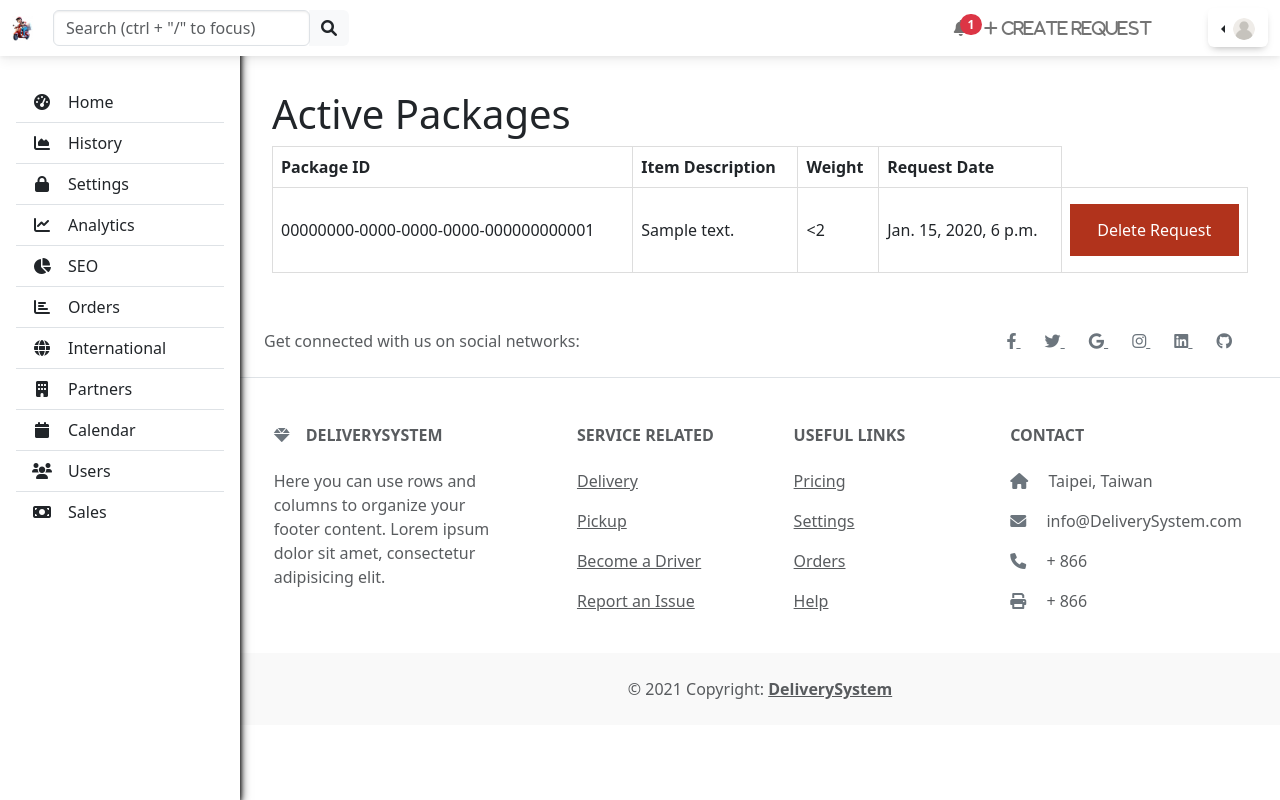
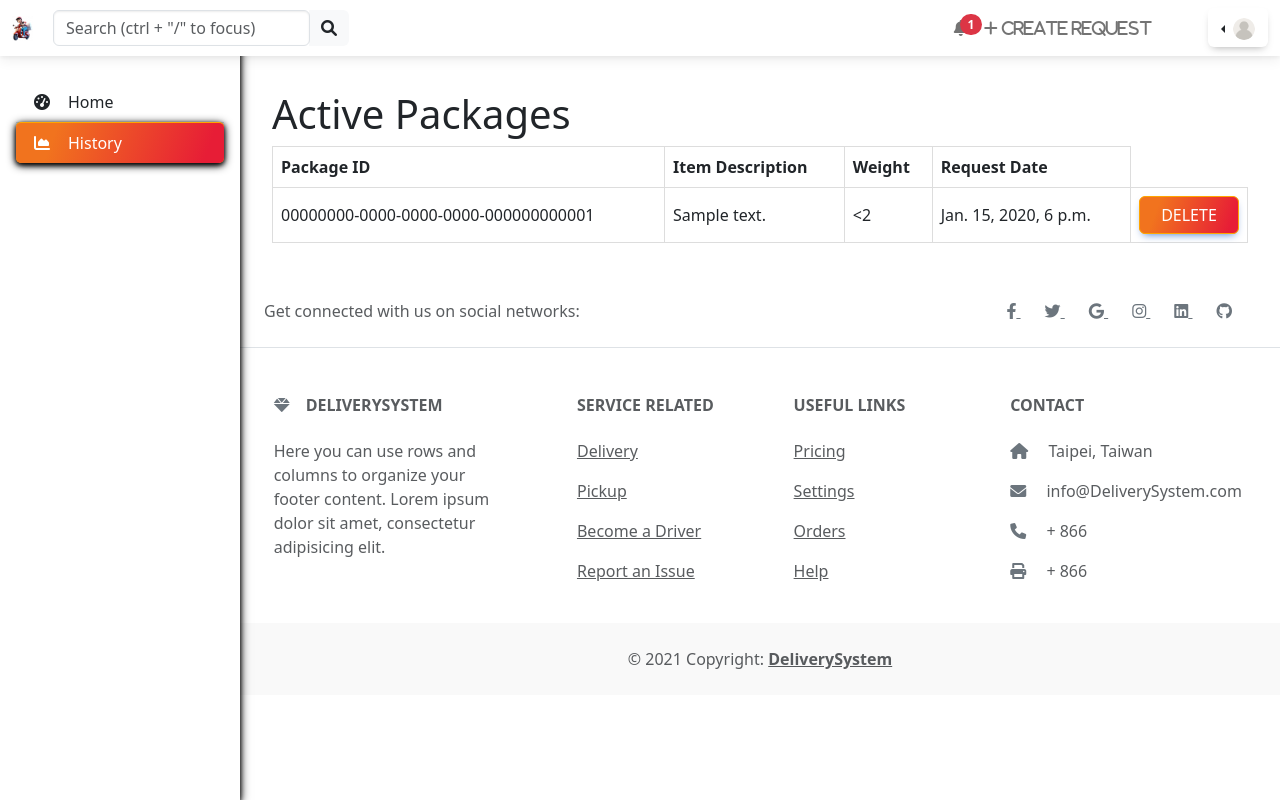
Before and after one commit to pacheco-luis/delivery_system, a Django app: page /package_list/ in a window 1280 px wide. Run offline with Django 4.2, Linux system fonts and the light colour scheme; a user stored in the database is signed in; tables that the repository leaves empty hold one stand-in row (values such as "Sample post"); some libraries are stand-ins or nearby versions; grey boxes are pictures that could not be loaded.

Commit message:
added active class to side bar for home and package_listing tabs

```diff
--- a/package_request/templates/package_list.html
+++ b/package_request/templates/package_list.html
@@ -1,4 +1,9 @@
 {% extends 'base.html' %}
+{% load bootstrap5 %}
+{% load static %}
+{% bootstrap_css %}
+{% bootstrap_javascript %}
+
 {% block title %}Packages{% endblock title %}
 {% block content %}
     <h1>Active Packages</h1>
@@ -16,8 +21,37 @@
             <td>{{ package_obj.estimate_package_weight }}</td>
             <td>{{ package_obj.order_date }}</td>
             <td>
-                <button class = "del_button" onclick="document.getElementById('deleteModal{{ package_obj.package_id }}').style.display='block'">Delete Request</button>
-                <div id="deleteModal{{ package_obj.package_id }}" class="modal">
+                <!-- <button class = "del_button" onclick="document.getElementById('deleteModal{{ package_obj.package_id }}').style.display='block'">Delete Request</button> -->
+                <button type="button"
+                    style="width: 100%;"
+                    class="btn btn-primary gradient-custom-2"
+                    data-mdb-toggle="modal"
+                    data-mdb-target="#deleteModal{{ package_obj.package_id }}"
+                >Delete</button>
+                <div class="modal fade" id="deleteModal{{ package_obj.package_id }}" tabindex="-1" aria-labelledby="exampleModalLabel" aria-hidden="true">
+                    <div class="modal-dialog">
+                      <div class="modal-content">
+                        <div class="modal-header">
+                          <h5 class="modal-title" id="exampleModalLabel">You are about to delete a request</h5>
+                          <button type="button" class="btn-close" data-mdb-dismiss="modal" aria-label="Close"></button>
+                        </div>
+                        <div class="modal-body">
+                            <p>Are you sure you want to delete this request?</p>
+                        </div>
+                        <div class="modal-footer">
+                          <button type="button" class="btn btn-secondary" data-mdb-dismiss="modal">Close</button>
+                          <a href="{% url 'package_request_app:delete_request' id=package_obj.package_id %}">
+                              <button type="button" class="btn btn-primary gradient-custom-2">Delete</button>
+                            <!-- <button type="button"
+                                class="deletebtn del_button">Delete</button> -->
+                            </a>
+                        </div>
+                      </div>
+                    </div>
+                  </div>
+
+
+                <!-- <div id="deleteModal{{ package_obj.package_id }}" class="popconfirm-toggle inline modal">
                     <div class="modal-content">
                         <div class="cont">
                             <span onclick="document.getElementById('deleteModal{{ package_obj.package_id }}').style.display='none'" class="close" title="Close">×</span>
@@ -29,10 +63,14 @@
                             </div>
                         </div>
                     </div>
-                </div>
+                </div> -->
             </td>
         </tr>
         {% endfor %}
     </table>
 
 {% endblock content %}
+
+{% block script_files %}
+    <script type="text/javascript" src=" {% static 'js/package_list.js' %} " ></script>
+{% endblock script_files %}
--- a/static/css/style.css
+++ b/static/css/style.css
@@ -362,7 +362,8 @@ header .navigation .navigation-items a:hover:before {
   border-collapse: collapse;
   width: 100%; }
 
-.del-table td, .del-table th {
+.del-table td,
+.del-table th {
   border: 1px solid #dddddd;
   text-align: left;
   padding: 8px; }
@@ -383,7 +384,8 @@ header .navigation .navigation-items a:hover:before {
 .del_button:hover {
   opacity: 1; }
 
-.cancelbtn, .deletebtn {
+.cancelbtn,
+.deletebtn {
   float: left;
   width: 50%; }
 
@@ -400,26 +402,10 @@ header .navigation .navigation-items a:hover:before {
   text-align: center; }
 
 /* The Modal (background) */
-.modal {
-  background-color: #fefefe;
-  border: 1px solid #888;
-  display: none;
-  /* Hidden by default */
-  position: fixed;
-  /* Stay in place */
-  z-index: 1000;
-  /* Sit on top */
-  left: 50%;
-  top: 50%;
-  width: auto;
-  /* Full width */
-  height: auto;
-  /* Full height */
-  overflow: auto;
-  /* Enable scroll if needed */
-  padding-top: 50px;
-  transform: translate(-50%, -50%);
-  border-radius: 10px; }
+.modal_a {
+  background-color: #ccc;
+  height: max-content;
+  width: fit-content; }
 
 /* Modal Content/Box */
 .modal-content {
@@ -455,7 +441,8 @@ hr {
 
 /* Change styles for cancel button and delete button on extra small screens */
 @media screen and (max-width: 300px) {
-  .cancelbtn, .deletebtn {
+  .cancelbtn,
+  .deletebtn {
     width: 100%; } }
 body {
   background-color: #fbfbfb; }
@@ -493,6 +480,17 @@ body {
 
 .gradient-custom-2 {
   background: linear-gradient(110.1deg, #f1731e 18.9%, #e71d36 90.7%);
+  background-color: orange;
+  border-color: orange; }
+
+.del-table tbody tr td button {
+  color: #fff;
+  background-color: orange;
+  border-color: orange; }
+
+#nav-bar-header #sidebarMenu .position-sticky .list-group .active {
+  color: #fff;
+  background-color: orange;
   border-color: orange; }
 
 .user-home-content-container {
--- /dev/null
+++ b/static/js/home.js
@@ -0,0 +1,4 @@
+window.onload = function() {
+    document.getElementById('home-tab').classList.add("active");
+    document.getElementById('home-tab').classList.add("gradient-custom-2");
+};
--- a/static/js/package_list.js
+++ b/static/js/package_list.js
@@ -1,3 +1,7 @@
+window.onload = function() {
+    document.getElementById('history-tab').classList.add("active");
+    document.getElementById('history-tab').classList.add("gradient-custom-2");
+};
 window.onclick = function(event) {
     if (event.target.className === 'modal') {
         event.target.style.display = 'none';
--- a/static/sass/nav/_nav.scss
+++ b/static/sass/nav/_nav.scss
@@ -47,5 +47,17 @@ body {
 
 .gradient-custom-2 {
     background: linear-gradient(110.1deg, rgb(241, 115, 30) 18.9%, rgb(231, 29, 54) 90.7%);
+    background-color: orange;
     border-color: orange;
   }
+.del-table tbody tr td button {
+    color: #fff;
+    background-color: orange;
+    border-color: orange;
+}
+
+#nav-bar-header #sidebarMenu .position-sticky .list-group .active{
+    color: #fff;
+    background-color: orange;
+    border-color: orange;
+}
--- a/static/sass/package_list/_package_list.scss
+++ b/static/sass/package_list/_package_list.scss
@@ -3,13 +3,16 @@
     width: 100%;
 }
 
-.del-table td, .del-table th {
+.del-table td,
+.del-table th {
     border: 1px solid #dddddd;
     text-align: left;
     padding: 8px;
 }
 
-* {box-sizing: border-box;}
+* {
+    box-sizing: border-box;
+}
 .del_button {
     background-color: hsl(9, 95%, 34%);
     color: white;
@@ -22,10 +25,11 @@
 }
 
 .del_button:hover {
-    opacity:1;
+    opacity: 1;
 }
 
-.cancelbtn, .deletebtn {
+.cancelbtn,
+.deletebtn {
     float: left;
     width: 50%;
 }
@@ -43,25 +47,26 @@
 .cont {
     padding: 16px;
     text-align: center;
-
 }
 
-
 /* The Modal (background) */
-.modal {
-    background-color: #fefefe;
-    border: 1px solid #888;
-    display: none; /* Hidden by default */
-    position: fixed; /* Stay in place */
-    z-index: 1000; /* Sit on top */
-    left: 50%;
-    top: 50%;
-    width: auto; /* Full width */
-    height: auto; /* Full height */
-    overflow: auto; /* Enable scroll if needed */
-    padding-top: 50px;
-    transform: translate(-50%, -50%);
-    border-radius: 10px;
+.modal_a {
+    // background-color: #fefefe;
+    background-color: #ccc;
+    height: max-content;
+    width: fit-content;
+    // border: 1px solid #888;
+    // display: none; /* Hidden by default */
+    // position: absolute; /* Stay in place */
+    // z-index: 1000; /* Sit on top */
+    // left: 50%;
+    // top: 50%;
+    // // width: auto; /* Full width */
+    // // height: auto; /* Full height */
+    // overflow: auto; /* Enable scroll if needed */
+    // padding-top: 50px;
+    // transform: translate(-50%, -50%);
+    // border-radius: 10px;
 }
 
 /* Modal Content/Box */
@@ -102,7 +107,8 @@ hr {
 
 /* Change styles for cancel button and delete button on extra small screens */
 @media screen and (max-width: 300px) {
-    .cancelbtn, .deletebtn {
+    .cancelbtn,
+    .deletebtn {
         width: 100%;
     }
 }
--- a/templates/base.html
+++ b/templates/base.html
@@ -19,20 +19,23 @@
     <link rel="preconnect" href="https://fonts.googleapis.com" />
     <link rel="preconnect" href="https://fonts.gstatic.com" crossorigin />
     <link href="https://fonts.googleapis.com/css2?family=Space+Grotesk:wght@400;500;700&display=swap" rel="stylesheet" />
+    <link href="https://cdnjs.cloudflare.com/ajax/libs/mdb-ui-kit/6.4.2/mdb.min.css" rel="stylesheet"/>
 
     <!-- Font Awesome -->
     <link href="https://cdnjs.cloudflare.com/ajax/libs/font-awesome/6.0.0/css/all.min.css" rel="stylesheet"/>
     <!-- Google Fonts -->
     <link href="https://fonts.googleapis.com/css?family=Roboto:300,400,500,700&display=swap" rel="stylesheet" />
+
     <!-- MDB -->
     <link href="https://cdnjs.cloudflare.com/ajax/libs/mdb-ui-kit/6.4.2/mdb.min.css" rel="stylesheet" />
-    <link href="https://cdn.jsdelivr.net/npm/bootstrap@5.0.2/dist/css/bootstrap.min.css" rel="stylesheet" integrity="sha384-EVSTQN3/azprG1Anm3QDgpJLIm9Nao0Yz1ztcQTwFspd3yD65VohhpuuCOmLASjC" crossorigin="anonymous">
+    <link href="https://cdn.jsdelivr.net/npm/bootstrap@5.0.2/dist/css/bootstrap.min.css" rel="stylesheet"
+          integrity="sha384-EVSTQN3/azprG1Anm3QDgpJLIm9Nao0Yz1ztcQTwFspd3yD65VohhpuuCOmLASjC" crossorigin="anonymous">
 
   </head>
 
   <body>
     {# Display django.contrib.messages as Bootstrap alerts #}
-    <div style="position: absolute; left: 40%">
+    <div style="position: absolute; left: 40%; z-index: 999">
       {% bootstrap_messages %}
     </div>
 
@@ -60,12 +63,15 @@
 
   </body>
 
+  {% block script_files %}{% endblock script_files %}
   <script src="{% static 'js/script.js' %}"></script>
   <script src="{% static 'js/nav.js' %}"></script>
-  <script src="{% static 'js/package_list.js' %}"></script>
   <!-- <script src="https://cdn.jsdelivr.net/npm/@popperjs/core@2.9.2/dist/umd/popper.min.js"></script> -->
   <script src="https://cdn.jsdelivr.net/npm/bootstrap@5.0.2/dist/js/bootstrap.bundle.min.js"
           integrity="sha384-MrcW6ZMFYlzcLA8Nl+NtUVF0sA7MsXsP1UyJoMp4YLEuNSfAP+JcXn/tWtIaxVXM"
           crossorigin="anonymous">
   </script>
+  <script type="text/javascript"
+          src="https://cdnjs.cloudflare.com/ajax/libs/mdb-ui-kit/6.4.2/mdb.min.js"
+  ></script>
 </html>
--- a/templates/navbar.html
+++ b/templates/navbar.html
@@ -13,6 +13,7 @@
       <div class="list-group list-group-flush mx-3 mt-4">
         <a
           href="{% url 'package_request_app:home' %}"
+          id="home-tab"
           class="list-group-item list-group-item-action py-2 ripple"
           aria-current="true"
         >
@@ -21,12 +22,13 @@
         </a>
         <a
           href="{% url 'package_request_app:package_list' %}"
+          id="history-tab"
           class="list-group-item list-group-item-action py-2 ripple"
         >
           <i class="fas fa-chart-area fa-fw me-3"></i
           ><span>History</span>
         </a>
-        <a href="#" class="list-group-item list-group-item-action py-2 ripple"
+        <!-- <a href="#" class="list-group-item list-group-item-action py-2 ripple"
           ><i class="fas fa-lock fa-fw me-3"></i><span>Settings</span></a
         >
         <a href="#" class="list-group-item list-group-item-action py-2 ripple"
@@ -52,7 +54,7 @@
         >
         <a href="#" class="list-group-item list-group-item-action py-2 ripple"
           ><i class="fas fa-money-bill fa-fw me-3"></i><span>Sales</span></a
-        >
+        > -->
       </div>
     </div>
   </nav>
@@ -220,11 +222,8 @@
               <img src="{% static 'images/user-default.png' %}" class="rounded-circle" height="22" alt="user profile image" loading="lazy" />
               {% endif %}
             </a>
-
             <ul class="dropdown-menu" aria-labelledby="dropdownMenuLink">
                 <li><a class="dropdown-item" href=" {% url 'users:customer-account' %} ">My account</a></li>
-
-
               <li><a class="dropdown-item" href="#">.....</a></li>
               <li><a class="dropdown-item" href="{% url 'users:logout' %}">Log-out</a></li>
             </ul>
```
Also changed, not shown: delivery_system/static/css/style.css (added, +23 -0 lines), package_request/templates/home.html (+7 -1 lines), package_request/migrations/0001_initial.py, package_request/migrations/0002_initial.py, users/migrations/0001_initial.py, 1 other file.
